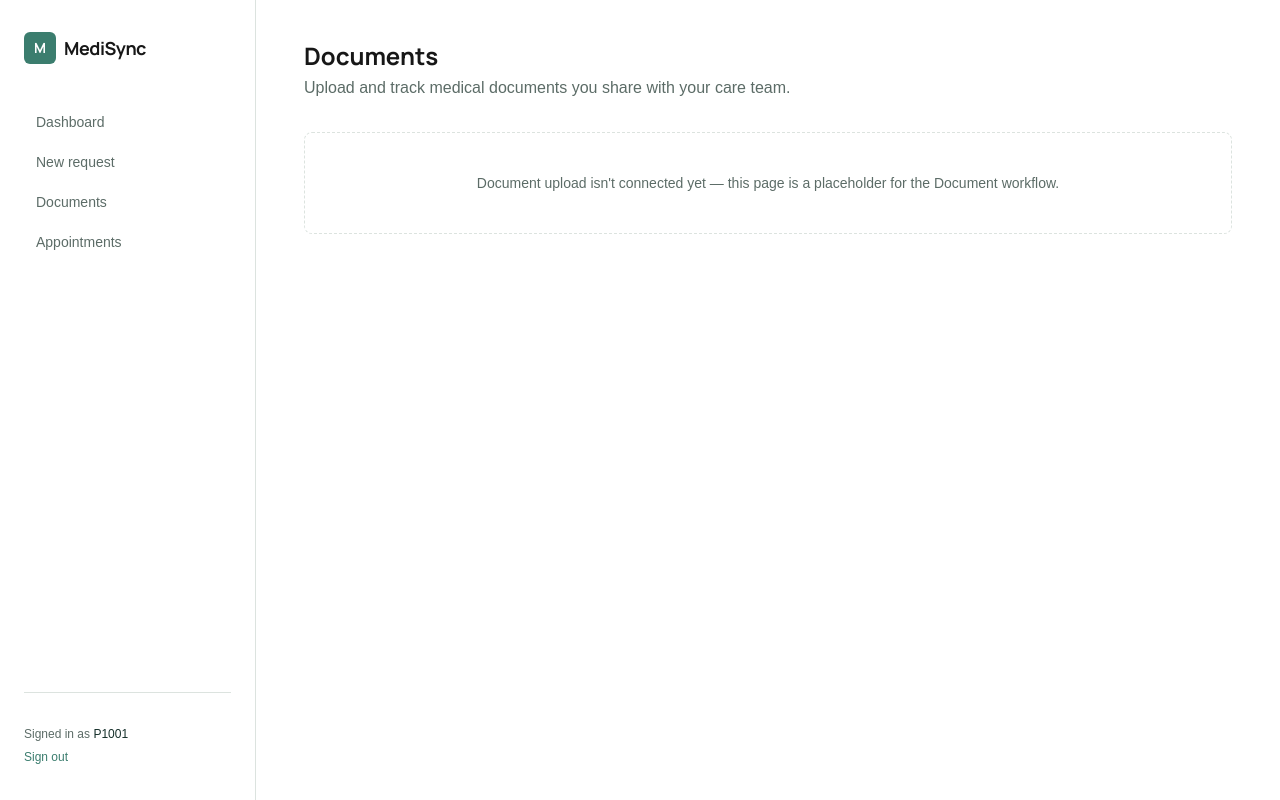
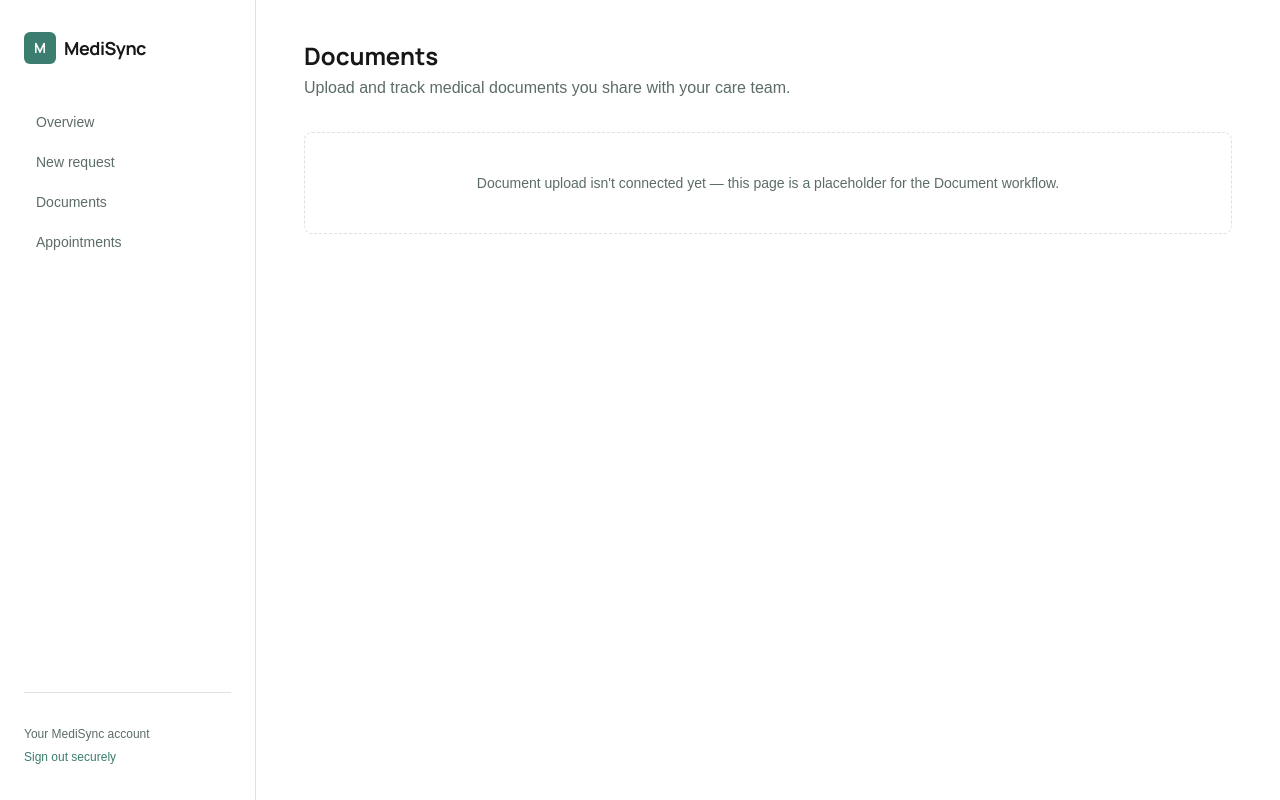
Before and after one commit to Sanjeev7673/Medisync-Os, a Next.js app: page /documents in a window 1280 px wide. Built offline with nearby package versions, Linux system fonts and the light colour scheme.

Commit message:
Use real Cognito sign-out action

```diff
--- a/components/PatientShell.tsx
+++ b/components/PatientShell.tsx
@@ -1,7 +1,7 @@
 import Link from "next/link";
 
 const NAV = [
-  { href: "/dashboard", label: "Dashboard" },
+  { href: "/dashboard", label: "Overview" },
   { href: "/requests/new", label: "New request" },
   { href: "/documents", label: "Documents" },
   { href: "/appointments", label: "Appointments" },
@@ -25,8 +25,8 @@ export default function PatientShell({ children }: { children: React.ReactNode }
           ))}
         </nav>
         <div className="mt-auto pt-8 border-t border-[var(--border)]">
-          <p className="text-xs text-[var(--muted)] leading-relaxed">Signed in as <span className="font-medium text-[var(--ink)]">P1001</span></p>
-          <Link href="/login" className="text-xs text-[var(--care)] hover:underline">Sign out</Link>
+          <p className="text-xs text-[var(--muted)] leading-relaxed">Your MediSync account</p>
+          <Link href="/api/auth/logout" className="text-xs text-[var(--care)] hover:underline">Sign out securely</Link>
         </div>
       </aside>
       <main className="flex-1 px-6 py-8 md:px-12 md:py-10 max-w-5xl">{children}</main>
```
